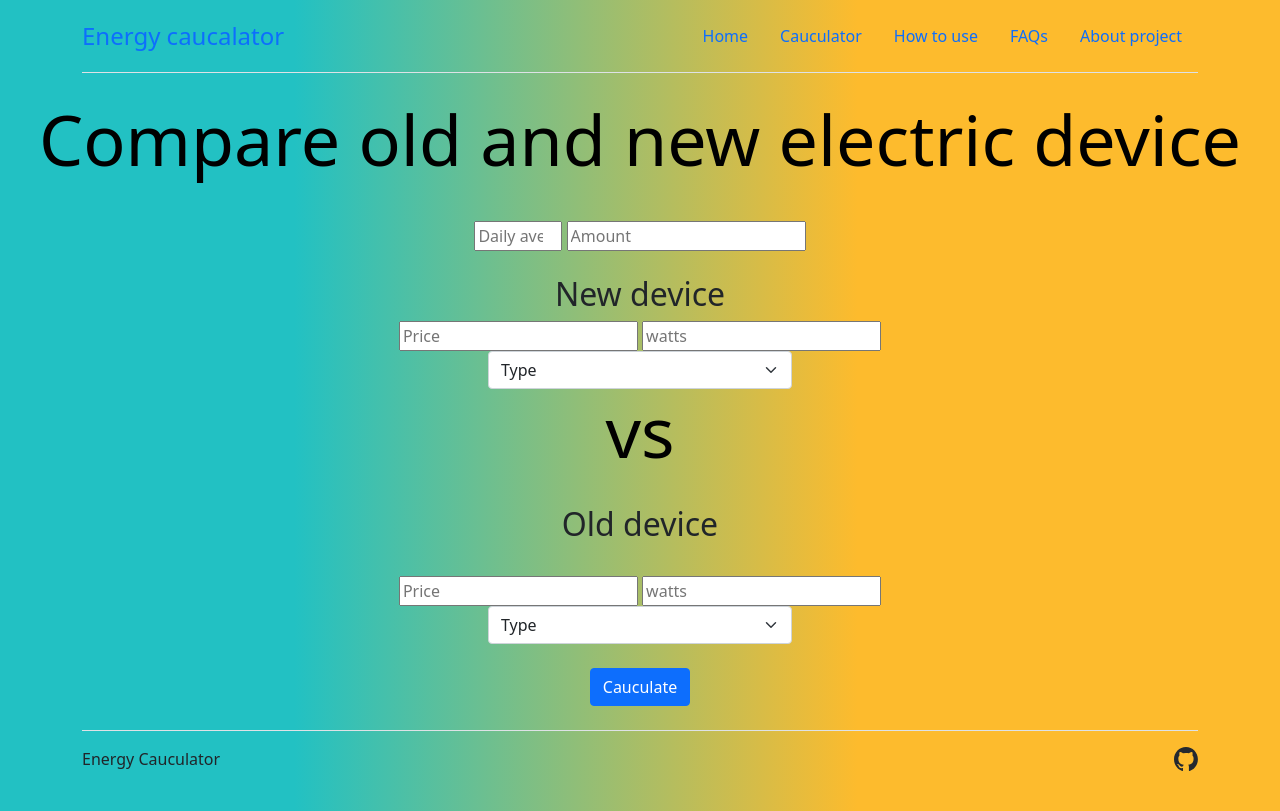
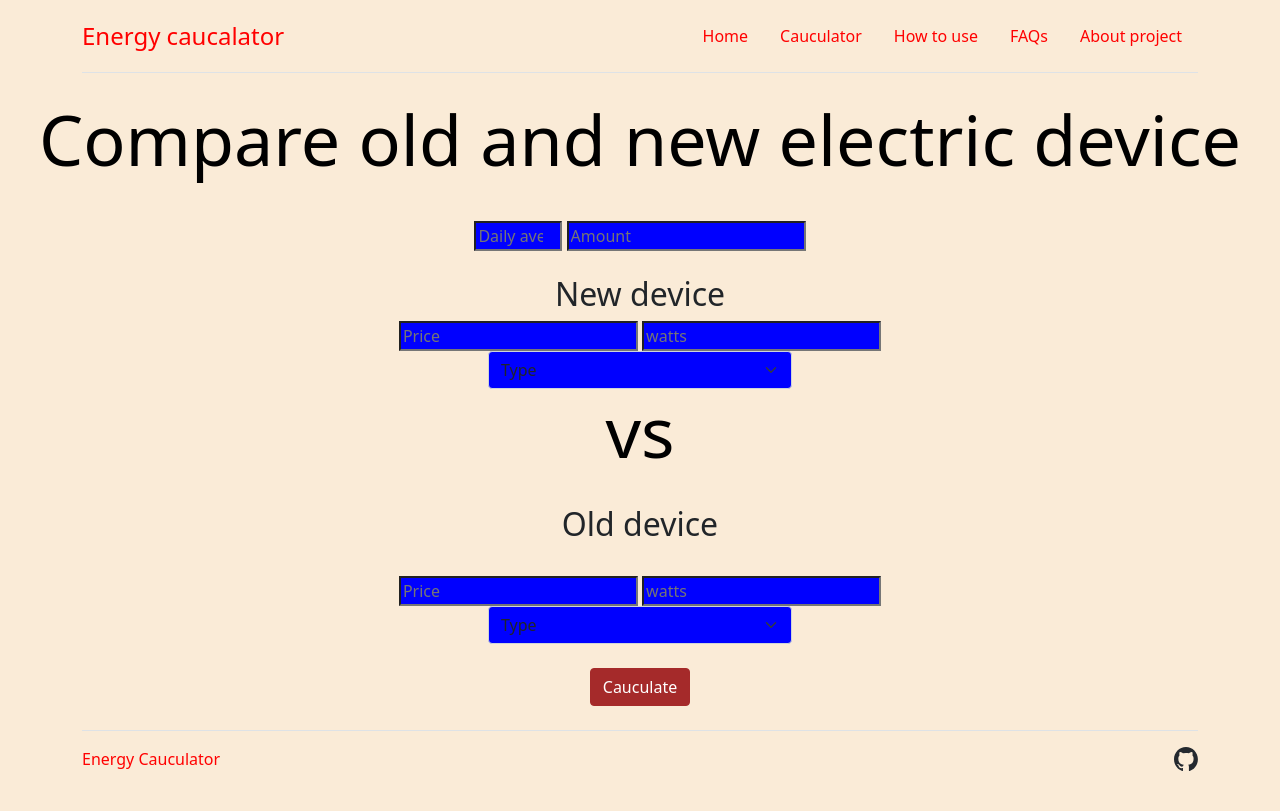
Before and after one commit to TimotejR2/Final_Project, a Flask app: page /calc in a window 1280 px wide. Run offline with Flask 3, Linux system fonts and the light colour scheme.

Commit message:
Group elements CSS

```diff
--- a/static/style.css
+++ b/static/style.css
@@ -1,5 +1,16 @@
 body {
-    background: linear-gradient(90deg, rgba(34,193,195,1) 23%, rgba(253,187,45,1) 67%);
+    background-color: antiquewhite;
+
+}
+.sec-color{
+    color: rgb(255, 0, 0);
+}
+.btn{
+    background-color: brown;
+    border-color:brown ;
+}
+.input{
+    background-color: blue;
 }
 h1{
     color:black;
--- a/templates/calc.html
+++ b/templates/calc.html
@@ -17,20 +17,20 @@
                     <h2>{% if i == 1 -%} Old device {% endif -%}</h2>
                     {% if i == 0 -%}
                         <div>
-                            <input type="number" name="average"placeholder="Daily average (h)" max="24" min="1">
-                            <input type="number" name="amount"placeholder="Amount" min="1">
+                            <input type="number" class="input" name="average"placeholder="Daily average (h)" max="24" min="1">
+                            <input type="number"  class="input" name="amount"placeholder="Amount" min="1">
                         </div>
                     {% endif -%}
                     <br>
                     {% if i == 0 -%}
                         <h2>New device</h2>
                     {% endif -%}
-                    <input name="price{{i}}" type="number" placeholder="Price">
-                    <input type="number" name="watts{{i}}" placeholder="watts" min="1">
-                    <select class="form-select mx-auto w-auto" name="type{{i}}">
+                    <input name="price{{i}}" class="input" type="number" placeholder="Price">
+                    <input type="number" class="input" name="watts{{i}}" placeholder="watts" min="1">
+                    <select class="form-select mx-auto w-auto input" name="type{{i}}">
                         <option disabled selected>Type</option>
                         {% for type in types %}
-                            <option value="{{type}}">{{type}}</option>
+                            <option class="input" value="{{type}}">{{type}}</option>
                         {% endfor %}
                     </select>
                     </select>
--- a/templates/layout.html
+++ b/templates/layout.html
@@ -18,16 +18,15 @@
 		<div class="container">
 			<header class="d-flex flex-wrap justify-content-center py-3 mb-4 border-bottom">
 			  <a href="/" class="d-flex align-items-center mb-3 mb-md-0 me-md-auto link-body-emphasis text-decoration-none">
-				<!-- <svg class="bi me-2" width="40" height="32"><use xlink:href="#bootstrap"/></svg> -->
-				<span class="fs-4">Energy caucalator</span>
+				<span class="fs-4 sec-color">Energy caucalator</span>
 			  </a>
 
 			  <ul class="nav nav-pills">
-				<li class="nav-item"><a href="/" class="nav-link" aria-current="page">Home</a></li>
-				<li class="nav-item"><a href="/calc" class="nav-link">Cauculator</a></li>
-				<li class="nav-item"><a href="/how" class="nav-link">How to use</a></li>
-				<li class="nav-item"><a href="/FAQ" class="nav-link">FAQs</a></li>
-				<li class="nav-item"><a href="/about" class="nav-link">About project</a></li>
+				<li class="nav-item"><a href="/" class="nav-link sec-color" aria-current="page">Home</a></li>
+				<li class="nav-item"><a href="/calc" class="nav-link sec-color">Cauculator</a></li>
+				<li class="nav-item"><a href="/how" class="nav-link sec-color">How to use</a></li>
+				<li class="nav-item"><a href="/FAQ" class="nav-link sec-color">FAQs</a></li>
+				<li class="nav-item"><a href="/about" class="nav-link sec-color">About project</a></li>
 			  </ul>
 			</header>
 		  </div>
@@ -40,7 +39,7 @@
 		<div class="container">
 		<footer class="d-flex flex-wrap justify-content-between align-items-center py-3 my-4 border-top">
 			<div class="col-md-4 d-flex align-items-center">
-			<span class="mb-3 mb-md-0 text-body-secondary">Energy Cauculator</span>
+			<span class="mb-3 mb-md-0 text-body-secondary sec-color">Energy Cauculator</span>
 			</div>
 
 			<ul class="nav col-md-4 justify-content-end list-unstyled d-flex">
```
